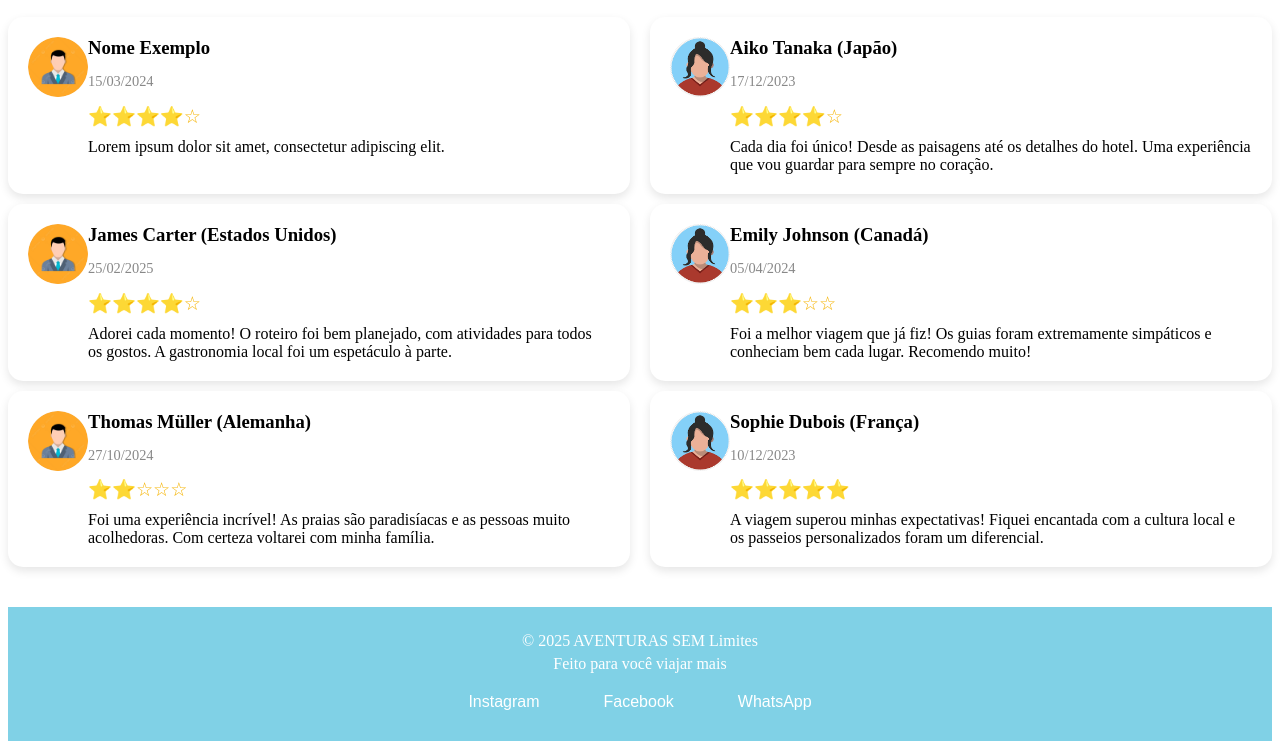
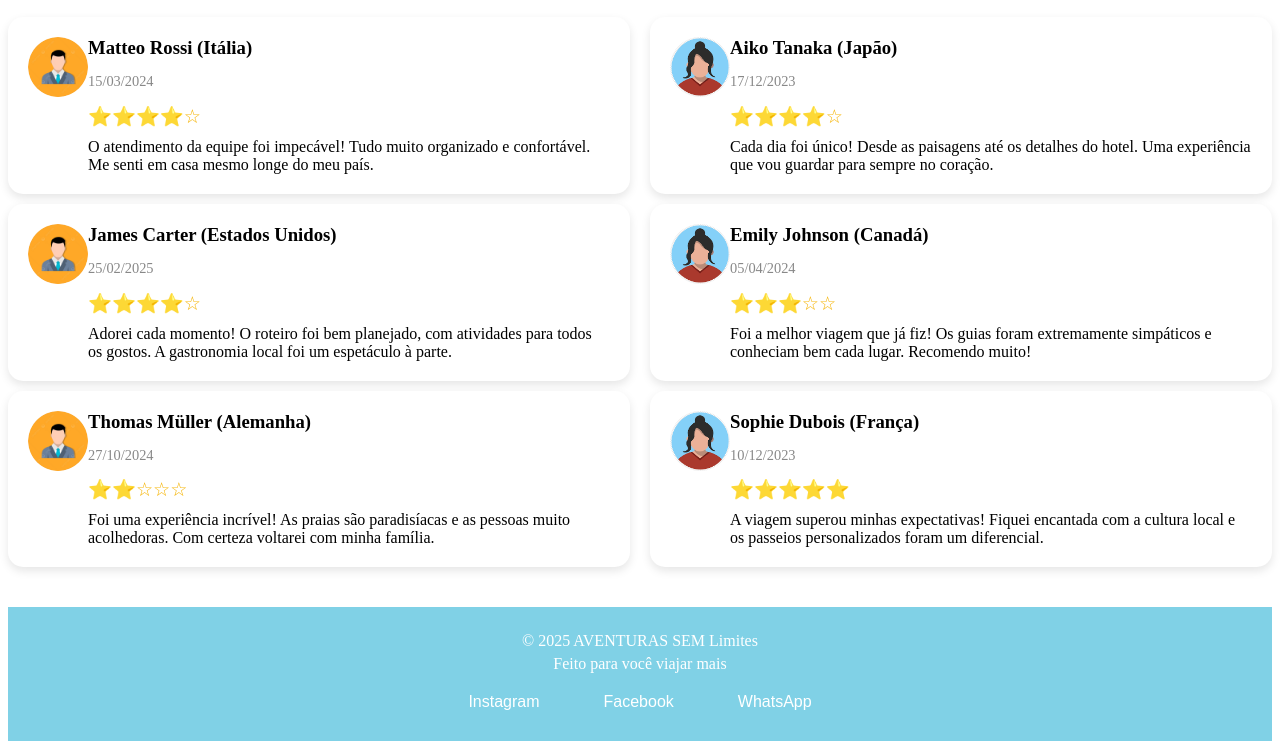
Before and after one commit to armg2005/att05, a plain HTML site: page pagina03.html in a window 1280 px wide. Shown: the part 121-870 px from the top of the page. Drawn offline with Linux system fonts and the light colour scheme.

```diff
--- a/pagina03.html
+++ b/pagina03.html
@@ -24,10 +24,10 @@
       <div class="feedback-card">
         <img src="img/user1.png" alt="Usuário">
         <div>
-          <h3>Nome Exemplo</h3>
+          <h3>Matteo Rossi (Itália)</h3>
           <p class="data">15/03/2024</p>
           <div class="stars">⭐⭐⭐⭐☆</div>
-          <p class="mensagem">Lorem ipsum dolor sit amet, consectetur adipiscing elit.</p>
+          <p class="mensagem">O atendimento da equipe foi impecável! Tudo muito organizado e confortável. Me senti em casa mesmo longe do meu país.</p>
         </div>
         </div>
         <div class="feedback-card">
```
